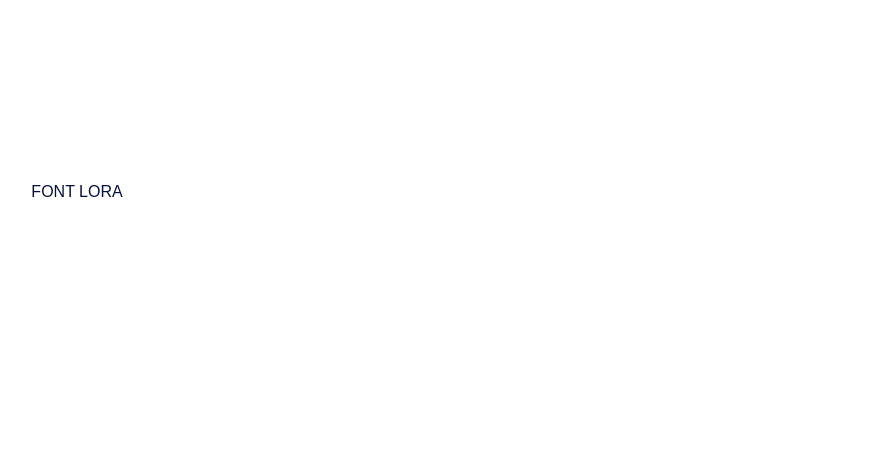
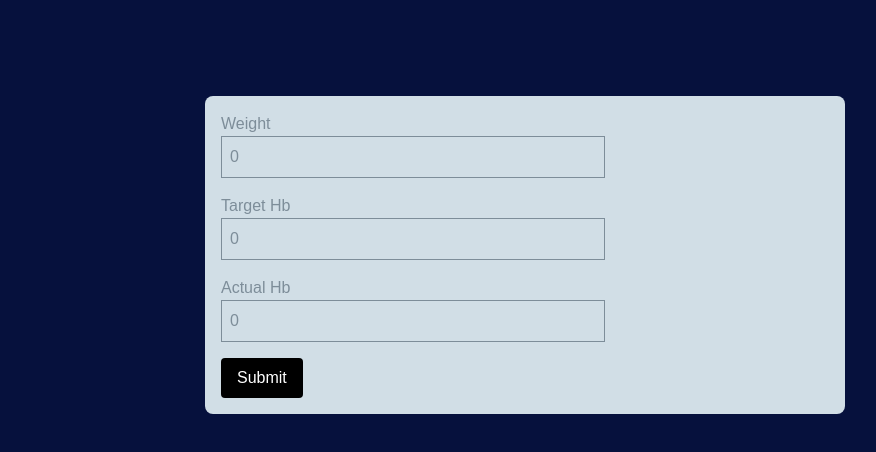
Before and after one commit to xDopeHatex/initial-iron-repletion, a Next.js app: page / in a window 1280 px wide. Shown: the top 452 px of the page, without its empty margins (115-991 px from the left). Built offline with nearby package versions, Linux system fonts and the light colour scheme; a web font is replaced by a local one.

Commit message:
feat: added yup and schema, types for schema

```diff
--- a/app/layout.tsx
+++ b/app/layout.tsx
@@ -50,7 +50,7 @@ export default function RootLayout({
   return (
     <html lang="en">
       <body
-        className={`${lora.variable} ${montserrat.variable}  ${montserratBold.variable}  font-montserrat  antialiased`}
+        className={`${lora.variable} ${montserrat.variable}  ${montserratBold.variable}  font-montserrat`}
       >
         {children}
       </body>
--- a/app/page.tsx
+++ b/app/page.tsx
@@ -1,7 +1,71 @@
+"use client";
+
+import { useForm } from "react-hook-form";
+import { CalculationFormValues } from "@/app/types/calculationsForm.types";
+import { calculationFormSchema } from "@/app/schemas/calculationForm.schema";
+import { yupResolver } from "@hookform/resolvers/yup";
+
 export default function Home() {
+  const {
+    register,
+    handleSubmit,
+    control,
+    formState: { errors, isSubmitting },
+  } = useForm<CalculationFormValues>({
+    resolver: yupResolver(calculationFormSchema),
+    defaultValues: {
+      weight: 0,
+      targetHb: 0,
+      actualHb: 0,
+    },
+  });
+
+  const onSubmit = (data: CalculationFormValues) => {
+    console.log("✅ Submitted:", data);
+  };
+
   return (
-    <div className="w-96 h-96 grid place-items-center bg-white text-primary-blue-dark">
-      FONT LORA
+    <div className="max-w-full min-h-screen flex flex-col bg-primary-blue-dark">
+      <div className="mx-auto my-24 text-secondary-gray-medium bg-secondary-gray-light min-w-1/2 p-4 rounded-lg">
+        <form onSubmit={handleSubmit(onSubmit)} className="space-y-4 max-w-sm">
+          <div>
+            <label className="block">Weight</label>
+            <input
+              type="number"
+              {...register("weight", { valueAsNumber: true })}
+              className="border p-2 w-full"
+            />
+            <p className="text-red-600 text-sm">{errors.weight?.message}</p>
+          </div>
+
+          <div>
+            <label className="block">Target Hb</label>
+            <input
+              type="number"
+              {...register("targetHb", { valueAsNumber: true })}
+              className="border p-2 w-full"
+            />
+            <p className="text-red-600 text-sm">{errors.targetHb?.message}</p>
+          </div>
+
+          <div>
+            <label className="block">Actual Hb</label>
+            <input
+              type="number"
+              {...register("actualHb", { valueAsNumber: true })}
+              className="border p-2 w-full"
+            />
+            <p className="text-red-600 text-sm">{errors.actualHb?.message}</p>
+          </div>
+
+          <button
+            type="submit"
+            className="bg-black text-white px-4 py-2 rounded"
+          >
+            Submit
+          </button>
+        </form>
+      </div>
     </div>
   );
 }
--- /dev/null
+++ b/app/schemas/calculationForm.schema.ts
@@ -0,0 +1,7 @@
+import * as yup from "yup";
+
+export const calculationFormSchema = yup.object({
+  weight: yup.number().required("Weight parameter is required"),
+  targetHb: yup.number().required("Target hemoglobin level is required"),
+  actualHb: yup.number().required("Email is required"),
+});
--- /dev/null
+++ b/app/types/calculationsForm.types.ts
@@ -0,0 +1,4 @@
+import * as yup from "yup";
+import { calculationFormSchema } from "@/app/schemas/calculationForm.schema";
+
+export type CalculationFormValues = yup.InferType<typeof calculationFormSchema>;
--- a/package.json
+++ b/package.json
@@ -9,9 +9,12 @@
     "lint": "next lint"
   },
   "dependencies": {
+    "@hookform/resolvers": "^5.2.1",
     "next": "15.4.6",
     "react": "19.1.0",
-    "react-dom": "19.1.0"
+    "react-dom": "19.1.0",
+    "react-hook-form": "^7.62.0",
+    "yup": "^1.7.0"
   },
   "devDependencies": {
     "@eslint/eslintrc": "^3",
```
Also changed, not shown: 1 other file (tests, documents, lock files or other folders).
